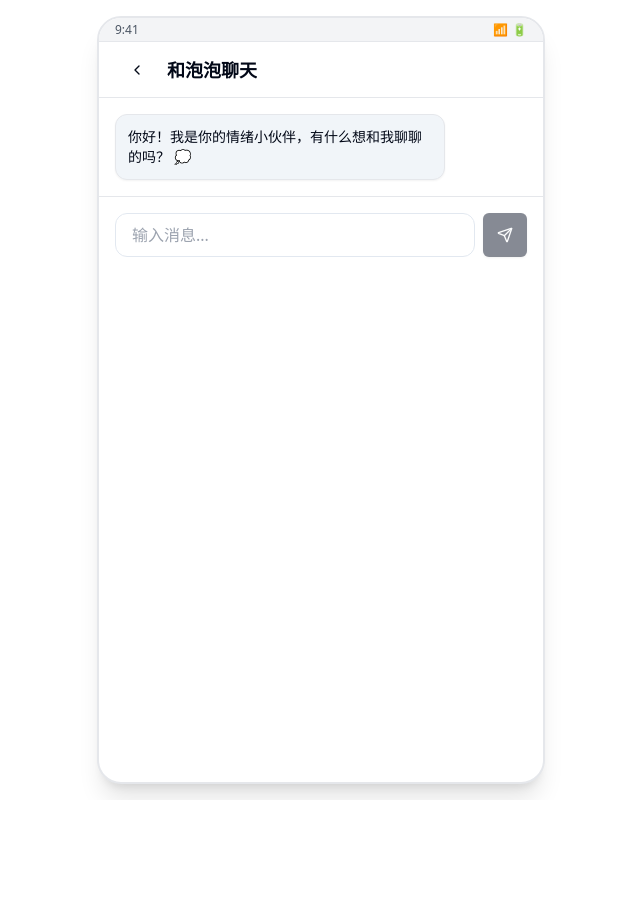
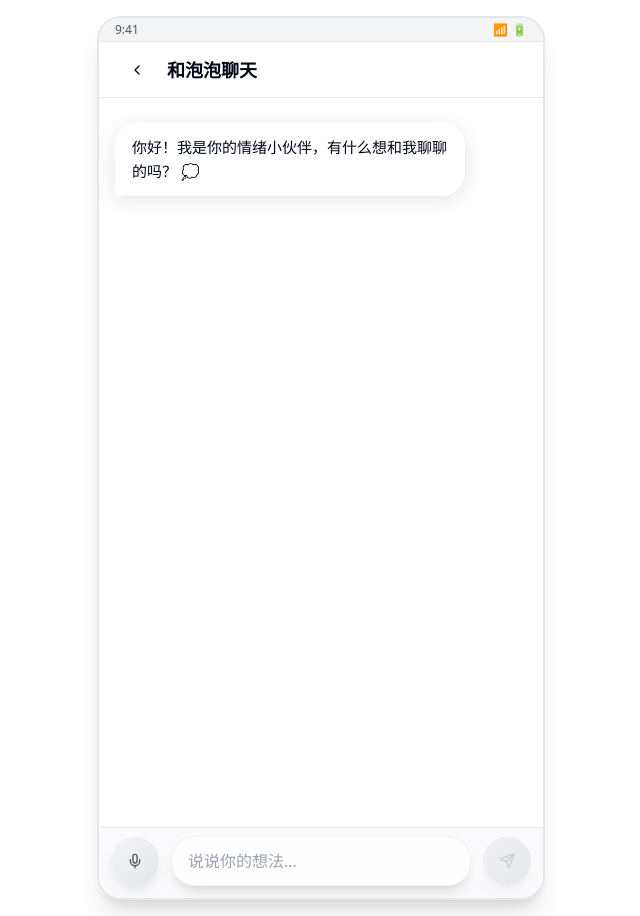
Before and after one commit to Pikady/MoodBubble, a Next.js app: page /chat in a window 1280 px wide. Shown: the whole page, without its empty margins (319-959 px from the left). Before the commit the page ends 800 px from the top, so only its background shows below. Built offline with nearby package versions, Linux system fonts and the light colour scheme.

Commit message:
优化chat页面
Signed-off-by: chen <2652917633@qq.com>

```diff
--- a/src/app/chat/page.tsx
+++ b/src/app/chat/page.tsx
@@ -1,16 +1,13 @@
-"use client";
-
-import { useState } from 'react';
-import { useRouter } from 'next/navigation';
-import { Button } from '@/components/ui/button';
-import AppShell from '@/components/layout/AppShell';
-import TopBar from '@/components/layout/TopBar';
-import { Card, CardContent } from '@/components/ui/card';
-import { Send, ArrowLeft } from 'lucide-react';
+"use client"
+import { useState } from "react";
+import { useRouter } from "next/navigation";
+import AppShell from "@/components/layout/AppShell";
+import MessageList from "@/components/chat/MessageList";
+import InputField from "@/components/chat/InputField";
 
 interface Message {
   id: string;
-  role: 'user' | 'assistant';
+  role: "user" | "assistant";
   content: string;
   timestamp: Date;
 }
@@ -19,106 +16,66 @@ export default function ChatPage() {
   const router = useRouter();
   const [messages, setMessages] = useState<Message[]>([
     {
-      id: '1',
-      role: 'assistant',
-      content: '你好！我是你的情绪小伙伴，有什么想和我聊聊的吗？ 💭',
-      timestamp: new Date()
-    }
+      id: "1",
+      role: "assistant",
+      content: "你好！我是你的情绪小伙伴，有什么想和我聊聊的吗？ 💭",
+      timestamp: new Date(),
+    },
   ]);
-  const [input, setInput] = useState('');
+  const [input, setInput] = useState("");
   const [isLoading, setIsLoading] = useState(false);
 
-  const handleSend = async () => {
-    if (!input.trim() || isLoading) return;
+  const canSend = input.trim().length > 0 && !isLoading;
 
+  const handleSend = () => {
+    if (!canSend) return;
+    const now = new Date();
     const userMessage: Message = {
-      id: Date.now().toString(),
-      role: 'user',
+      id: now.getTime().toString(),
+      role: "user",
       content: input.trim(),
-      timestamp: new Date()
+      timestamp: now,
     };
-
-    setMessages(prev => [...prev, userMessage]);
-    setInput('');
+    setMessages((prev) => [...prev, userMessage]);
+    setInput("");
     setIsLoading(true);
 
     // 模拟AI回复
     setTimeout(() => {
+      const aiReplies = [
+        "我理解你的感受。能多和我说说吗？我在这里听你倾诉~ 🫧",
+        "听起来你今天的心情有些复杂，没关系，我在这里陪着你 💙",
+        "谢谢你愿意和我分享这些，你并不孤单，我在这里支持你 ✨",
+        "每个人都会有这样的时刻，重要的是你要知道，我一直在你身边 🌟",
+      ];
+      const randomReply = aiReplies[Math.floor(Math.random() * aiReplies.length)];
+
       const aiMessage: Message = {
         id: (Date.now() + 1).toString(),
-        role: 'assistant',
-        content: '我理解你的感受。能多和我说说吗？我在这里听你倾诉~ 🫧',
-        timestamp: new Date()
+        role: "assistant",
+        content: randomReply,
+        timestamp: new Date(),
       };
-      setMessages(prev => [...prev, aiMessage]);
+      setMessages((prev) => [...prev, aiMessage]);
       setIsLoading(false);
-    }, 1000);
+    }, 900);
   };
 
   return (
-    <AppShell
-      title="和泡泡聊天"
-      showBack
-      onBack={() => router.back()}
-    >
-      <div className="flex flex-col h-full">
+    <AppShell title="和泡泡聊天" showBack onBack={() => router.back()}>
+      <div className="flex min-h-dvh flex-col">
         {/* 消息列表 */}
-        <div className="flex-1 overflow-y-auto p-4 space-y-4">
-          {messages.map((message) => (
-            <div
-              key={message.id}
-              className={`flex ${message.role === 'user' ? 'justify-end' : 'justify-start'}`}
-            >
-              <Card
-                className={`max-w-[80%] ${
-                  message.role === 'user'
-                    ? 'bg-primary text-primary-foreground'
-                    : 'bg-muted'
-                }`}
-              >
-                <CardContent className="p-3">
-                  <p className="text-sm">{message.content}</p>
-                </CardContent>
-              </Card>
-            </div>
-          ))}
-          {isLoading && (
-            <div className="flex justify-start">
-              <Card className="bg-muted max-w-[80%]">
-                <CardContent className="p-3">
-                  <p className="text-sm">正在思考中...</p>
-                </CardContent>
-              </Card>
-            </div>
-          )}
-        </div>
-
-        {/* 输入区域 */}
-        <div className="sticky bottom-0 bg-white border-t p-4 safe-area-bottom">
-          <div className="flex gap-2">
-            <input
-              type="text"
-              value={input}
-              onChange={(e) => setInput(e.target.value)}
-              placeholder="输入消息..."
-              className="flex-1 min-h-[44px] px-4 py-2 border border-input rounded-xl resize-none focus:outline-none focus:ring-2 focus:ring-ring"
-              onKeyDown={(e) => {
-                if (e.key === 'Enter' && !e.shiftKey) {
-                  e.preventDefault();
-                  handleSend();
-                }
-              }}
-            />
-            <Button
-              size="icon"
-              onClick={handleSend}
-              disabled={!input.trim() || isLoading}
-              className="h-11 w-11"
-            >
-              <Send className="h-4 w-4" />
-            </Button>
-          </div>
-        </div>
+        <MessageList messages={messages} isLoading={isLoading} />
+        {/* 输入框 */}
+        <InputField
+          input={input}
+          setInput={setInput}
+          handleSend={handleSend}
+          isRecording={false}
+          startVoice={() => {}}
+          stopVoice={() => {}}
+          canSend={canSend}
+        />
       </div>
     </AppShell>
   );
--- /dev/null
+++ b/src/components/chat/InputField.tsx
@@ -0,0 +1,124 @@
+// components/InputField.tsx
+import React, { useState } from "react";
+import { Button } from "@/components/ui/button";
+import { Mic, Square, Send } from "lucide-react";
+import { motion, AnimatePresence } from "framer-motion";
+
+interface InputFieldProps {
+  input: string;
+  setInput: React.Dispatch<React.SetStateAction<string>>;
+  handleSend: () => void;
+  isRecording: boolean;
+  startVoice: () => void;
+  stopVoice: () => void;
+  canSend: boolean;
+}
+
+const InputField: React.FC<InputFieldProps> = ({
+  input,
+  setInput,
+  handleSend,
+  isRecording,
+  startVoice,
+  stopVoice,
+  canSend,
+}) => {
+  const [inputFocused, setInputFocused] = useState(false);
+
+  return (
+    <div
+        className="fixed bottom-0 left-0 right-0 mobile:absolute mobile:inset-x-0 mobile:bottom-0 px-3 pb-3 pt-2 z-50"
+        style={{
+            paddingBottom: "calc(env(safe-area-inset-bottom) + 12px)",
+            backdropFilter: "saturate(180%) blur(14px)",
+            WebkitBackdropFilter: "saturate(180%) blur(14px)",
+            background: "rgba(250,250,252,0.75)",
+            borderTop: "1px solid rgba(0,0,0,0.06)",
+        }}
+    >
+      <div className="mx-auto flex w-full max-w-[680px] items-center gap-3">
+        {/* 语音按钮 */}
+        <Button
+          type="button"
+          size="icon"
+          aria-label={isRecording ? "停止语音" : "按住说话"}
+          className={[
+            "h-12 w-12 rounded-full shadow-lg transition-all duration-300",
+            isRecording
+              ? "bg-gradient-to-br from-red-400 to-red-500 text-white shadow-red-200"
+              : "bg-gradient-to-br from-gray-100 to-gray-200 text-gray-600 shadow-gray-200 hover:shadow-lg",
+          ].join(" ")}
+          onMouseDown={startVoice}
+          onMouseUp={stopVoice}
+          onMouseLeave={() => isRecording && stopVoice()}
+          onTouchStart={(e) => {
+            e.preventDefault();
+            startVoice();
+          }}
+          onTouchEnd={(e) => {
+            e.preventDefault();
+            stopVoice();
+          }}
+        >
+          <motion.div
+            animate={isRecording ? { scale: [1, 1.2, 1] } : {}}
+            transition={{ duration: 1, repeat: isRecording ? Infinity : 0 }}
+          >
+            {isRecording ? <Square className="h-4 w-4" /> : <Mic className="h-5 w-5" />}
+          </motion.div>
+        </Button>
+
+        {/* 文本输入框 */}
+        <motion.div
+          className="flex-1 rounded-3xl bg-white/80 supports-[backdrop-filter]:backdrop-blur-md border border-gray-200/50 shadow-lg overflow-hidden"
+          whileHover={{ boxShadow: "0 8px 30px rgba(0,0,0,0.12)" }}
+          animate={{ scale: inputFocused ? 1.02 : 1 }}
+        >
+          <textarea
+            rows={1}
+            value={input}
+            onChange={(e) => setInput(e.target.value)}
+            placeholder={isRecording ? "正在聆听…" : "说说你的想法…"}
+            className="block w-full resize-none bg-transparent text-[16px] leading-6 px-4 py-3 outline-none placeholder:text-gray-400"
+            onFocus={() => setInputFocused(true)}
+            onBlur={() => setInputFocused(false)}
+            onKeyDown={(e) => {
+              if (e.key === "Enter" && !e.shiftKey) {
+                e.preventDefault();
+                handleSend();
+              }
+            }}
+            onInput={(e) => {
+              const el = e.currentTarget;
+              el.style.height = "0px";
+              el.style.height = Math.min(el.scrollHeight, 120) + "px";  // 设定最大高度
+            }}
+          />
+        </motion.div>
+
+        {/* 发送按钮 */}
+        <Button
+          size="icon"
+          onClick={handleSend}
+          disabled={!canSend}
+          className={[
+            "h-12 w-12 rounded-full shadow-lg transition-all duration-300",
+            canSend
+              ? "bg-gradient-to-br from-blue-500 to-purple-500 text-white shadow-blue-200 hover:shadow-xl"
+              : "bg-gradient-to-br from-gray-200 to-gray-300 text-gray-400",
+          ].join(" ")}
+          aria-label="发送"
+        >
+          <motion.div
+            animate={canSend ? { x: [0, 2, 0] } : {}}
+            transition={{ duration: 0.3, repeat: canSend ? Infinity : 0 }}
+          >
+            <Send className="h-5 w-5" />
+          </motion.div>
+        </Button>
+      </div>
+    </div>
+  );
+};
+
+export default InputField;
--- /dev/null
+++ b/src/components/chat/MessageList.tsx
@@ -0,0 +1,92 @@
+// components/MessageList.tsx
+import React from "react";
+import { motion } from "framer-motion";
+
+interface Message {
+  id: string;
+  role: "user" | "assistant";
+  content: string;
+}
+
+interface MessageListProps {
+  messages: Message[];
+  isLoading: boolean;
+}
+
+const MessageList: React.FC<MessageListProps> = ({ messages, isLoading }) => {
+  return (
+    <div className="flex-1 overflow-y-auto px-4 pt-6 pb-[140px] space-y-6">
+      <motion.div className="space-y-6">
+        {messages.map((m, index) => (
+          <motion.div
+            key={m.id}
+            initial={{ opacity: 0, y: 20 }}
+            animate={{ opacity: 1, y: 0 }}
+            exit={{ opacity: 0, y: -20 }}
+            transition={{ duration: 0.3, delay: index * 0.1 }}
+            className={`flex ${m.role === "user" ? "justify-end" : "justify-start"}`}
+          >
+            <div className="flex items-end gap-3 max-w-[85%]">
+              {/* 消息气泡 */}
+              <motion.div
+                whileHover={{ scale: 1.02 }}
+                className={[
+                  "relative px-4 py-3 text-[15px] leading-6 rounded-3xl shadow-lg",
+                  m.role === "user"
+                    ? "bg-gradient-to-br from-blue-500 to-purple-500 text-white rounded-br-none"
+                    : "bg-white/90 supports-[backdrop-filter]:backdrop-blur-md border border-white/20 rounded-bl-none shadow-xl",
+                ].join(" ")}
+                style={{
+                  boxShadow: m.role === "user"
+                    ? "0 4px 20px rgba(59,130,246,0.3)"
+                    : "0 4px 20px rgba(0,0,0,0.1)",
+                }}
+              >
+                {m.content}
+              </motion.div>
+            </div>
+          </motion.div>
+        ))}
+        {/* 加载动画 */}
+        {isLoading && (
+          <motion.div
+            initial={{ opacity: 0, y: 20 }}
+            animate={{ opacity: 1, y: 0 }}
+            className="flex justify-start"
+          >
+            <div className="flex items-end gap-3 max-w-[60%]">
+              <motion.div
+                className="w-8 h-8 rounded-full bg-gradient-to-br from-blue-400 to-purple-400 flex items-center justify-center shadow-lg"
+                animate={{ rotate: 360 }}
+                transition={{ duration: 2, repeat: Infinity, ease: "linear" }}
+              >
+                {/* Loading animation */}
+              </motion.div>
+              <div className="bg-white/90 supports-[backdrop-filter]:backdrop-blur-md border border-white/20 rounded-3xl rounded-bl-none px-4 py-3 shadow-xl">
+                <div className="flex items-center gap-2">
+                  <motion.div
+                    className="w-2 h-2 rounded-full bg-gradient-to-br from-blue-400 to-purple-400"
+                    animate={{ scale: [1, 1.2, 1] }}
+                    transition={{ duration: 0.8, repeat: Infinity }}
+                  />
+                  <motion.div
+                    className="w-2 h-2 rounded-full bg-gradient-to-br from-blue-400 to-purple-400"
+                    animate={{ scale: [1, 1.2, 1] }}
+                    transition={{ duration: 0.8, repeat: Infinity, delay: 0.2 }}
+                  />
+                  <motion.div
+                    className="w-2 h-2 rounded-full bg-gradient-to-br from-blue-400 to-purple-400"
+                    animate={{ scale: [1, 1.2, 1] }}
+                    transition={{ duration: 0.8, repeat: Infinity, delay: 0.4 }}
+                  />
+                </div>
+              </div>
+            </div>
+          </motion.div>
+        )}
+      </motion.div>
+    </div>
+  );
+};
+
+export default MessageList;
--- a/src/components/layout/AppShell.tsx
+++ b/src/components/layout/AppShell.tsx
@@ -52,7 +52,7 @@ export default function AppShell({
   return (
     <div className={cn("flex flex-col min-h-screen bg-background mobile:flex mobile:items-center mobile:justify-center mobile:p-4", className)}>
       {/* 桌面端移动端容器包裹器 */}
-      <div className="flex-1 w-full mobile:max-w-md mobile:border-2 mobile:border-gray-200 mobile:rounded-3xl mobile:shadow-xl mobile:overflow-hidden mobile:bg-white mobile:h-[844px] mobile:flex mobile:flex-col">
+      <div className="flex-1 w-full mobile:max-w-md mobile:border-2 mobile:border-gray-200 mobile:rounded-3xl mobile:shadow-xl mobile:overflow-hidden mobile:bg-white mobile:h-[844px] mobile:flex mobile:flex-col mobile:relative">
         {/* 桌面端状态栏 */}
         <StatusBar />
 
@@ -60,7 +60,7 @@ export default function AppShell({
         {topBar || defaultTopBar}
 
         {/* 主要内容区域 */}
-        <main className="flex-1 overflow-y-auto  overflow-x-visible">
+        <main className="relative flex-1 overflow-y-auto overflow-x-visible">
           {children}
         </main>
 
```
